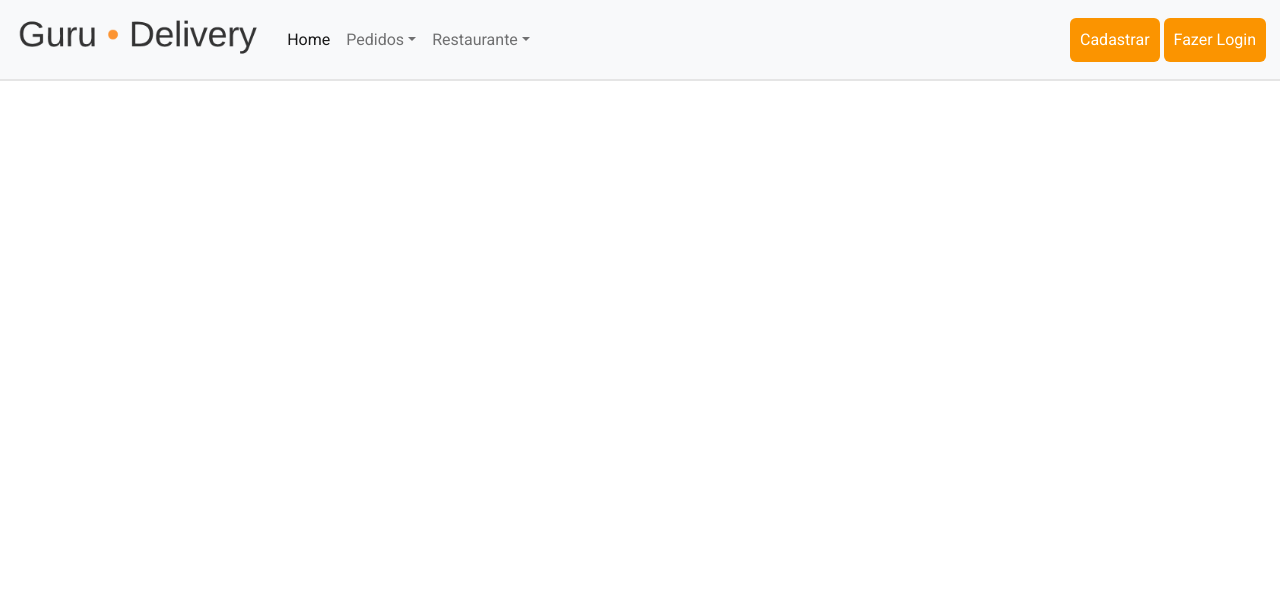
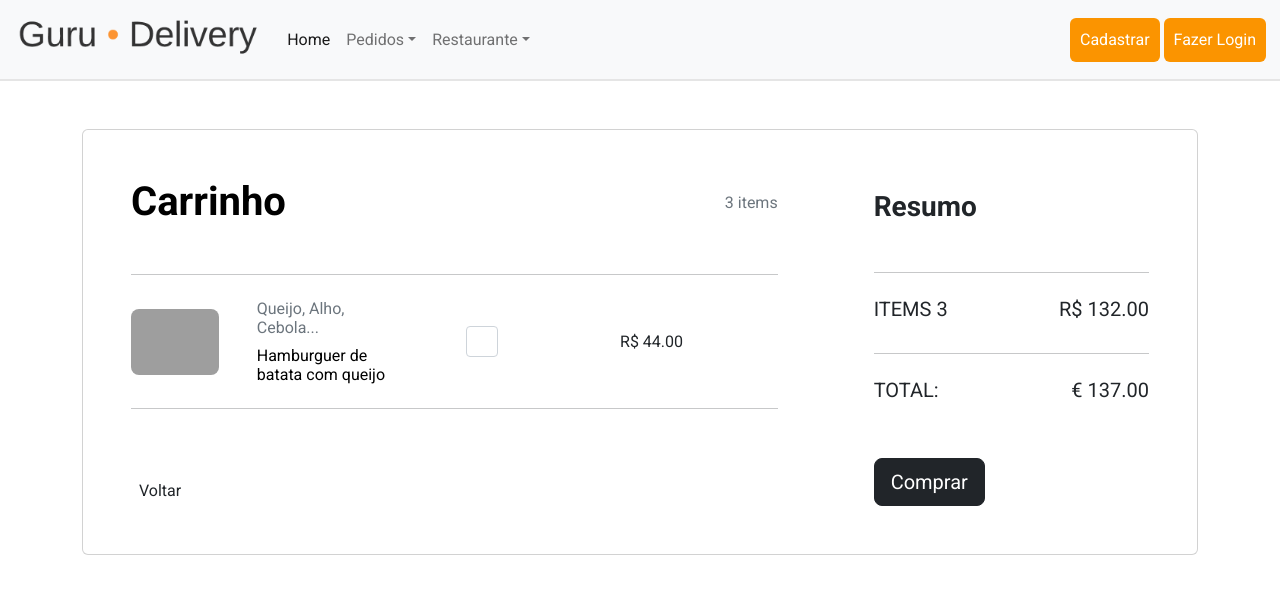
Before and after one commit to Matheus351/GuruDeliveryProject, a React (Create React App) app in the folder frontend/: page /carrinho in a window 1280 px wide. Shown: the top 594 px of the page. Built offline with nearby package versions, Linux system fonts and the light colour scheme; grey boxes are pictures that could not be loaded.

Commit message:
adicionando página de carrinho

```diff
--- a/frontend/src/App.tsx
+++ b/frontend/src/App.tsx
@@ -20,6 +20,7 @@ import useFetch from './hooks/useFetch';
 import { useState } from 'react';
 import { Navigate } from 'react-router-dom';
 import Comprar from './pages/Comprar';
+import Carrinho from './pages/Carrinho';
 // import User from ''
 
 
@@ -74,6 +75,7 @@ function App() {
             <Route path='/login' element={!token ? <UserLogin /> : <Navigate to={'/'}  />} />
             <Route path='/pedidos' element={<Pedidos/>} />
             <Route path='/comprar' element={<Comprar/>} />
+            <Route path='/carrinho' element={<Carrinho/>} />
           </Routes>
 
         </BrowserRouter>
--- a/frontend/src/components/Header/index.tsx
+++ b/frontend/src/components/Header/index.tsx
@@ -3,6 +3,7 @@ import { useContext } from 'react'
 import UserContext from '../../context/AuthUserContext'
 import { BiLogOut } from 'react-icons/bi'
 import { Link } from 'react-router-dom'
+import { BsCartDashFill } from 'react-icons/bs'
 
 function Header() {
 
@@ -48,7 +49,7 @@ function Header() {
 
                         {!user.token &&
                             <>
-                                <Link className='btn btn-primary'  to='/register'>Cadastrar</Link>
+                                <Link className='btn btn-primary' to='/register'>Cadastrar</Link>
                                 <Link className='btn btn-primary' to='/login'>Fazer Login</Link>
                                 {/* <a className="btn btn-primary" href="/register" role="button">Cadastrar</a>
                                 <a className="btn btn-primary" href="/login" role="button">Fazer Login</a> */}
@@ -58,9 +59,17 @@ function Header() {
 
                         {user.token &&
 
-                      <button style={{border:'none',backgroundColor:'#fff'}}  onClick={user.removeUserToken}>
-                        Sair <BiLogOut color='red' size={25} ></BiLogOut>
-                        </button>
+                            <>
+                                <Link to={'/carrinho'}>
+                                  Seu carrinho:<BsCartDashFill className='m-2'  size={25} color='orange'/>
+                                </Link>
+
+                                <button style={{ border: 'none', backgroundColor: '#fff' }} onClick={user.removeUserToken}>
+                                    Sair <BiLogOut color='red' size={25} ></BiLogOut>
+                                </button>
+                            </>
+
+
                         }
 
                     </div>
--- /dev/null
+++ b/frontend/src/pages/Carrinho/index.tsx
@@ -0,0 +1,94 @@
+import React from 'react'
+
+const Carrinho = () => {
+  return (
+    <section className="h-100 h-custom" style={{ backgroundColor: '#d2c9ff;' }}>
+    <div className="container py-5 h-100">
+        <div className="row d-flex justify-content-center align-items-center h-100">
+            <div className="col-12">
+                <div className="card card-registration card-registration-2" style={{ borderRadius: "15px;" }}>
+                    <div className="card-body p-0">
+                        <div className="row g-0">
+                            <div className="col-lg-8">
+                                <div className="p-5">
+                                    <div className="d-flex justify-content-between align-items-center mb-5">
+                                        <h1 className="fw-bold mb-0 text-black">Carrinho</h1>
+                                        <h6 className="mb-0 text-muted">3 items</h6>
+                                    </div>
+                                    <hr className="my-4" />
+
+                                    <div className="row mb-4 d-flex justify-content-between align-items-center">
+                                        <div className="col-md-2 col-lg-2 col-xl-2">
+                                            <img
+                                                src="https://i.imgur.com/eFWRUuR.jpg"
+                                                className="img-fluid rounded-3" alt="Cotton T-shirt" />
+                                        </div>
+                                        <div className="col-md-3 col-lg-3 col-xl-3">
+                                            <h6 className="text-muted">Queijo, Alho, Cebola...</h6>
+                                            <h6 className="text-black mb-0">Hamburguer de batata com queijo</h6>
+                                        </div>
+                                        <div className="col-md-3 col-lg-3 col-xl-2 d-flex">
+                                            <button className="btn btn-link px-2"
+                                            >
+                                                <i className="fas fa-minus"></i>
+                                            </button>
+
+                                            <input id="form1" min="0" name="quantity" value="1" type="number"
+                                                className="form-control form-control-sm" />
+
+                                            <button className="btn btn-link px-2"
+                                            >
+                                                <i className="fas fa-plus"></i>
+                                            </button>
+                                        </div>
+                                        <div className="col-md-3 col-lg-2 col-xl-2 offset-lg-1">
+                                            <h6 className="mb-0">R$ 44.00</h6>
+                                        </div>
+                                        <div className="col-md-1 col-lg-1 col-xl-1 text-end">
+                                            <a href="#!" className="text-muted"><i className="fas fa-times"></i></a>
+                                        </div>
+                                    </div>
+
+
+
+                                    <hr className="my-4" />
+
+                                    <div className="pt-5">
+                                        <h6 className="mb-0"><a href="#!" className="text-body"><i
+                                            className="fas fa-long-arrow-alt-left me-2"></i>Voltar</a></h6>
+                                    </div>
+                                </div>
+                            </div>
+                            <div className="col-lg-4 bg-grey">
+                                <div className="p-5">
+                                    <h3 className="fw-bold mb-5 mt-2 pt-1">Resumo</h3>
+                                    <hr className="my-4" />
+
+                                    <div className="d-flex justify-content-between mb-4">
+                                        <h5 className="text-uppercase">items 3</h5>
+                                        <h5>R$ 132.00</h5>
+                                    </div>
+
+                                    <hr className="my-4" />
+
+                                    <div className="d-flex justify-content-between mb-5">
+                                        <h5 className="text-uppercase">Total:</h5>
+                                        <h5>€ 137.00</h5>
+                                    </div>
+
+                                    <button type="button" className="btn btn-dark btn-block btn-lg"
+                                        data-mdb-ripple-color="dark">Comprar</button>
+
+                                </div>
+                            </div>
+                        </div>
+                    </div>
+                </div>
+            </div>
+        </div>
+    </div>
+</section>
+  )
+}
+
+export default Carrinho
--- a/frontend/src/pages/Comprar/index.css
+++ b/frontend/src/pages/Comprar/index.css
@@ -17,7 +17,7 @@
 th, td {
     border: 1px solid #ddd;
     padding: 8px;
-    text-align: left;
+    /* text-align: left; */
 }
 
 th {
--- a/frontend/src/pages/Comprar/index.tsx
+++ b/frontend/src/pages/Comprar/index.tsx
@@ -1,8 +1,10 @@
 import React, { useEffect, useState } from 'react';
 import "./index.css";
+import CardFood from '../../components/CardFood';
 
 function Comprar() {
     const [itens, setItens] = useState([]);
+
 
     const [total, setTotal] = useState(0);
 
@@ -25,6 +27,7 @@ function Comprar() {
 
 
     return (
+
         <div className='compra'>
             <h1 className='title'>Hamburgers</h1>
             <table className='itens-table'>
@@ -37,6 +40,19 @@ function Comprar() {
                     </tr>
                 </thead>
                 <tbody>
+                    <tr className='iten-row'>
+                        <td className='item-name'>
+                        <CardFood />
+                        </td>
+
+                    </tr>
+                    <tr className='iten-row'>
+                        <td className='item-name'>
+                        <CardFood />
+                        </td>
+
+                    </tr>
+
                     {itens.map((iten, index) => (
                         <tr key={iten.nome} className="iten-row">
                             <td className='iten-name'>{iten.nome}</td>
```
Lines whose indentation alone changed are shown as unchanged.
